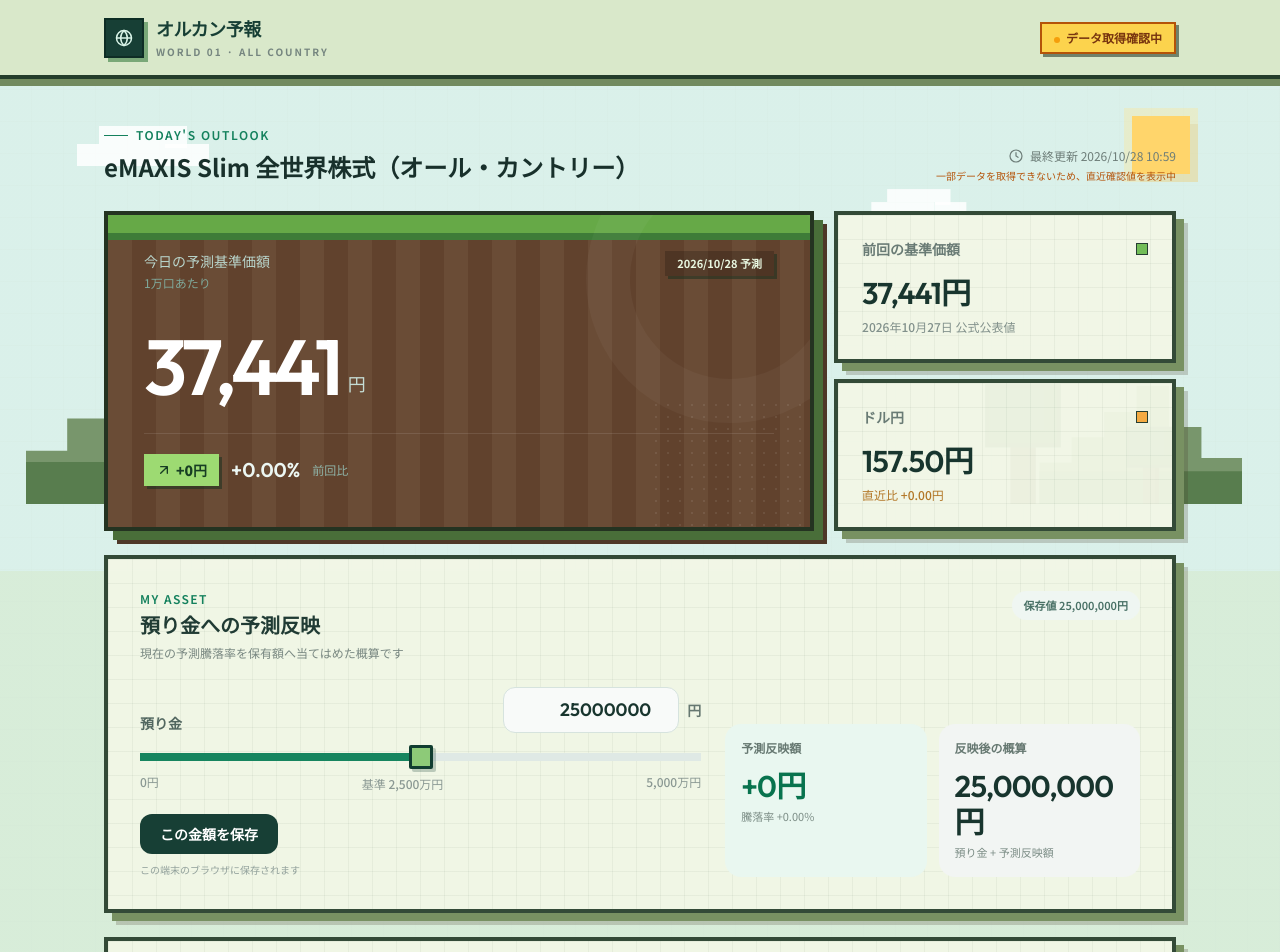
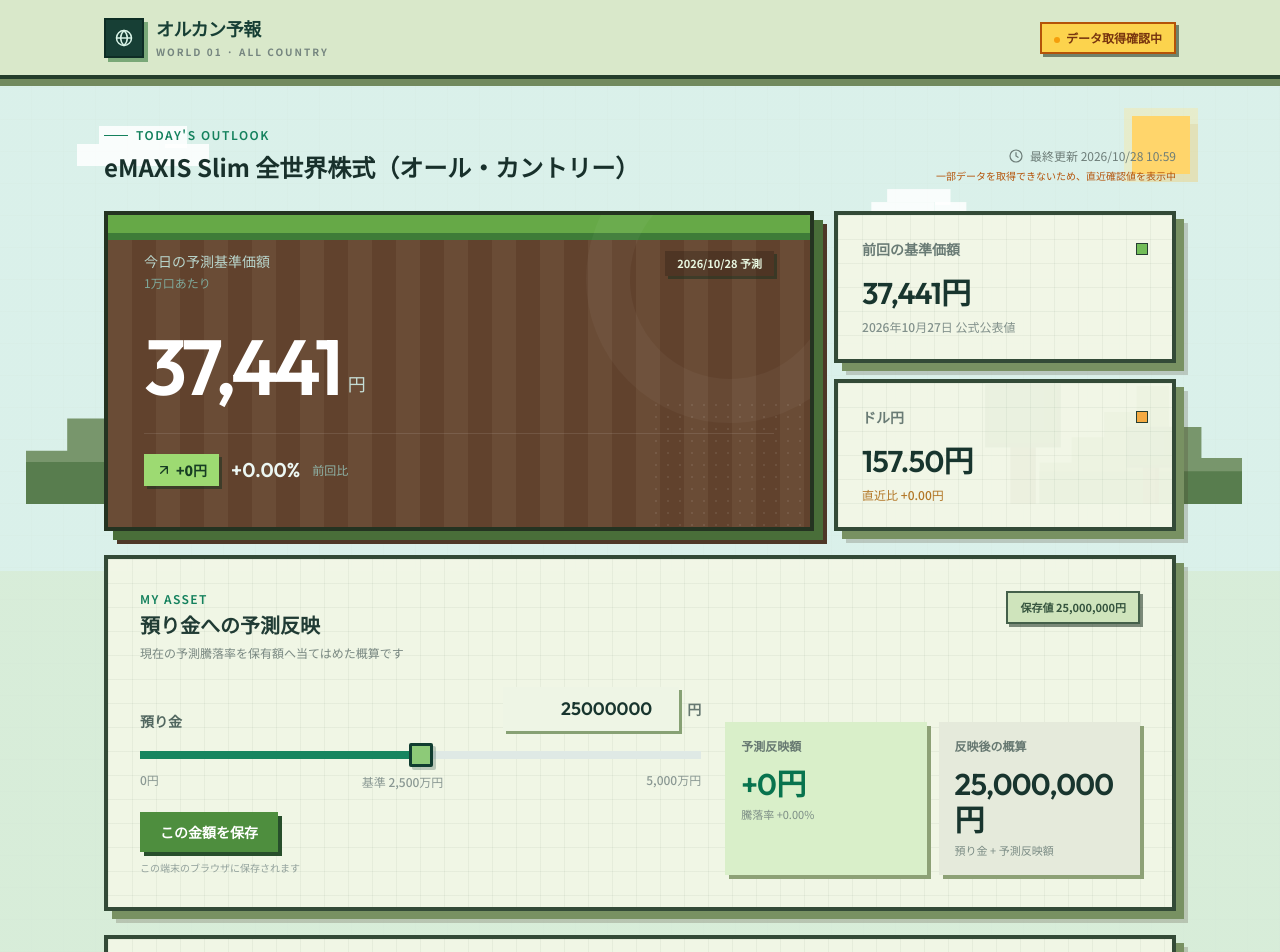
Before and after one commit to sky021030/all-country-forecast, a Next.js app: page / in a window 1280 px wide. Shown: the top 952 px of the page. Built offline with nearby package versions, Linux system fonts and the light colour scheme; no server answers.

Commit message:
Blockify the asset simulator

```diff
--- a/components/asset-simulator.tsx
+++ b/components/asset-simulator.tsx
@@ -45,7 +45,7 @@
           <h2 className="mt-1 text-xl font-bold text-[#203b34]">預り金への予測反映</h2>
           <p className="mt-1 text-xs leading-relaxed text-[#788781]">現在の予測騰落率を保有額へ当てはめた概算です</p>
         </div>
-        <span className="w-fit rounded-full bg-[#eff6f2] px-3 py-1.5 text-[11px] font-semibold text-[#487065]">
+        <span className="block-chip w-fit border-2 border-[#44604a] bg-[#cfe4bc] px-3 py-1.5 text-[11px] font-bold text-[#35543e]">
           保存値 {yen.format(savedAmount)}円
         </span>
       </div>
@@ -63,7 +63,7 @@
                 step={100000}
                 value={amount}
                 onChange={(event) => updateAmount(Number(event.target.value))}
-                className="w-36 rounded-xl border border-[#d6e3de] bg-[#f8faf9] px-3 py-2 text-right font-display text-lg font-semibold text-[#18352e] outline-none transition focus:border-[#4aa684] focus:ring-2 focus:ring-[#4aa684]/15 sm:w-44"
+                className="w-36 border-3 border-[#3c5542] bg-[#eef5e5] px-3 py-2 text-right font-display text-lg font-semibold text-[#18352e] outline-none shadow-[3px_3px_0_#87a174] transition focus:bg-white sm:w-44"
                 aria-label="預り金額"
               />
               <span className="text-sm font-semibold text-[#667871]">円</span>
@@ -90,7 +90,7 @@
           <button
             type="button"
             onClick={saveAmount}
-            className="mt-5 inline-flex min-h-10 items-center justify-center rounded-xl bg-[#173f35] px-5 text-sm font-bold text-white transition hover:bg-[#205448] focus:outline-none focus:ring-2 focus:ring-[#173f35]/30"
+            className="mt-5 inline-flex min-h-10 items-center justify-center border-3 border-[#102c1d] bg-[#4e8e3e] px-5 text-sm font-black text-white shadow-[4px_4px_0_#274e2b] transition hover:-translate-y-0.5 hover:bg-[#61a84c] focus:outline-none"
           >
             {saved ? "保存しました" : "この金額を保存"}
           </button>
@@ -98,14 +98,14 @@
         </div>
 
         <div className="grid grid-cols-2 gap-3">
-          <div className={`rounded-2xl p-4 ${isUp ? "bg-[#e9f7f0]" : "bg-rose-50"}`}>
+          <div className={`border-3 border-[#38503d] p-4 shadow-[4px_4px_0_#8da176] ${isUp ? "bg-[#d9efc9]" : "bg-rose-100"}`}>
             <p className="text-xs font-semibold text-[#667871]">予測反映額</p>
             <p className={`mt-3 font-display text-2xl font-semibold tracking-tight sm:text-3xl ${isUp ? "text-[#08734e]" : "text-rose-700"}`}>
               {isUp ? "+" : ""}{yen.format(impact)}円
             </p>
             <p className="mt-1 text-[11px] text-[#7b8c85]">騰落率 {changeRate >= 0 ? "+" : ""}{changeRate.toFixed(2)}%</p>
           </div>
-          <div className="rounded-2xl bg-[#f2f5f3] p-4">
+          <div className="border-3 border-[#38503d] bg-[#e5eadb] p-4 shadow-[4px_4px_0_#8da176]">
             <p className="text-xs font-semibold text-[#667871]">反映後の概算</p>
             <p className="mt-3 font-display text-2xl font-semibold tracking-tight text-[#18352e] sm:text-3xl">{yen.format(projected)}円</p>
             <p className="mt-1 text-[11px] text-[#7b8c85]">預り金 + 予測反映額</p>
```
